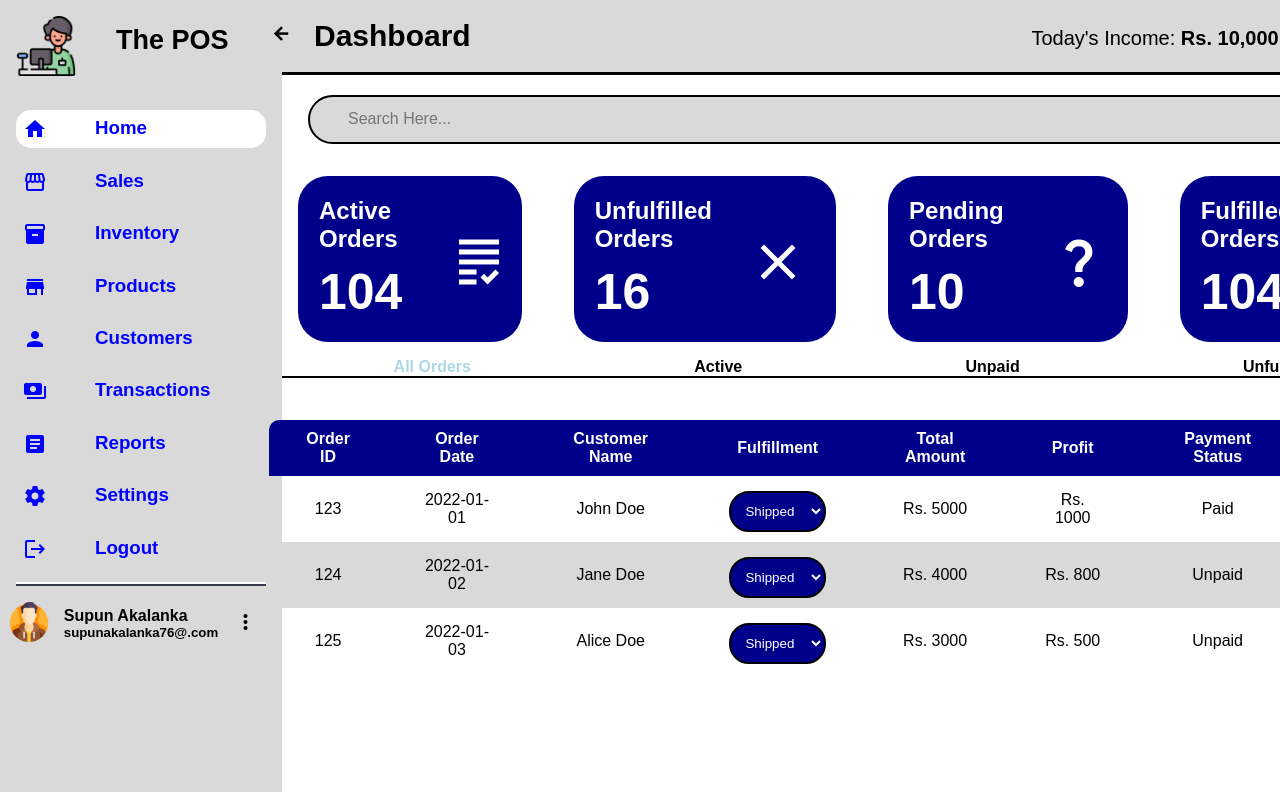
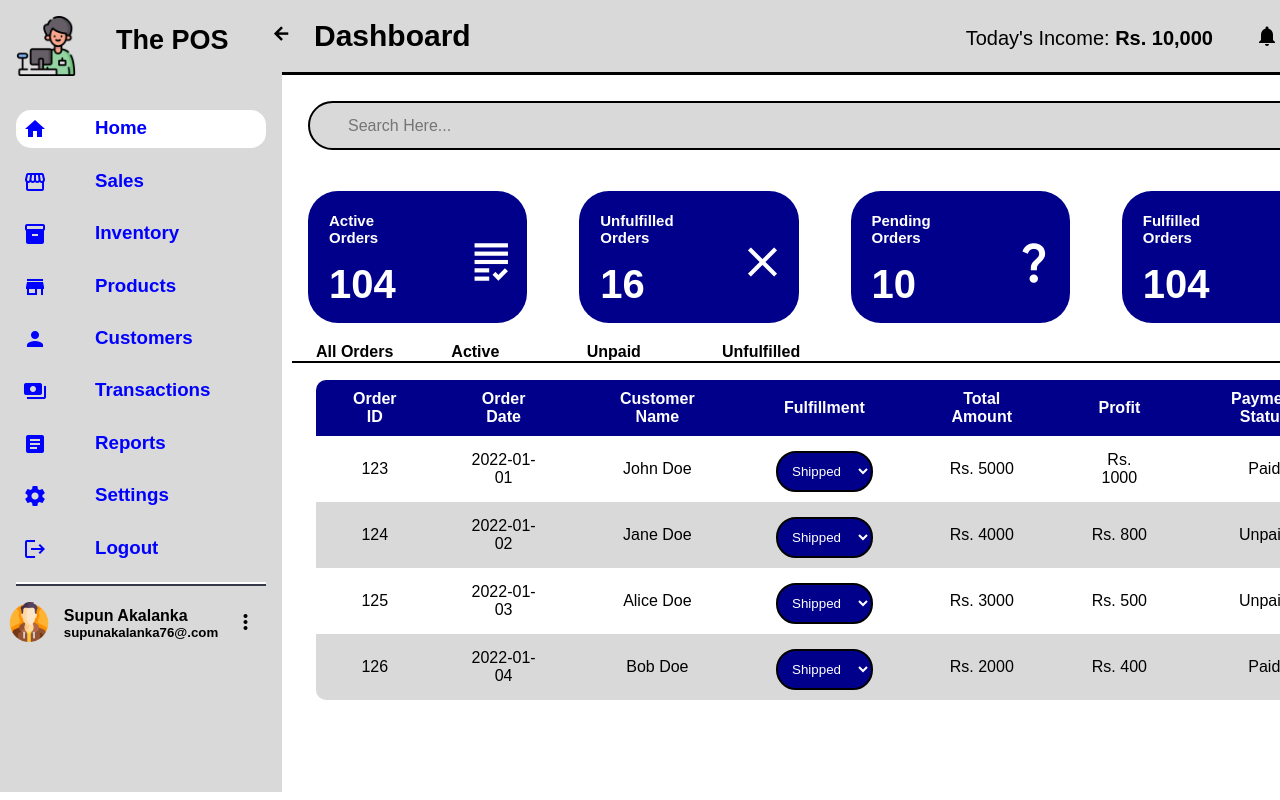
Before and after one commit to supunakalanka76/POS, a React (Create React App) app: page /sales in a window 1280 px wide. Shown: the top 800 px of the page. Built offline with nearby package versions, Linux system fonts and the light colour scheme.

Commit message:
update-product-customers

```diff
--- a/src/components/customers/Customers.css
+++ b/src/components/customers/Customers.css
@@ -50,6 +50,7 @@
     display: grid;
     grid-template-rows: 20% 30% 50%;
     align-items: center;
+    padding: 10px;
 }
 
 .customers-search {
@@ -68,7 +69,6 @@
     background-color: #D9D9D9;
     height: 40px;
     border-radius: 30px;
-    margin-left: 10px;
     padding-top: 5px;
     padding-left: 0.5rem;
     text-align: center;
@@ -116,7 +116,7 @@
     display: grid;
     grid-template-columns: 1fr 1fr 1fr 1fr;
     gap: 20px;
-    margin-top: 5rem;
+    margin-top: 3rem;
 }
 
 .customers-box {
@@ -124,6 +124,7 @@
     display: grid;
     grid-template-columns: 60% 40%;
     margin: 1rem;
+    height: 100px;
     border-radius: 30px;
     padding: 1rem;
 }
@@ -133,43 +134,45 @@
     display: flex;
     flex-direction: row;
     color: white;
-    font-weight: 800;
+    font-size: 20px;
+    font-weight: 700;
     padding: 5px;
     padding-right: 2rem;
 }
 
 .customer-icon {
     color: white;
-    font-size: 60px;
+    font-size: 50px;
     position: relative;
-    top: 40px;
-    left: 20px;
+    top: 30px;
+    left: 30px;
 }
 
 .customers-box h3 {
     display: flex;
     flex-direction: row;
     top: 70px;
-    font-size: 50px;
+    font-size: 40px;
     color: white;
-    padding: 5px;
+    padding: 3px;
     padding-right: 1rem;
 }
 
 .customers-categories {
-    display: flex;
-    justify-content: space-around;
+    display: grid;
+    grid-template-columns: 13% 13% 13% 13% 13%;
     margin-bottom: 20px;
     padding-top: 30px;
-    font-weight: 700;
+    padding-left: 1.5rem;
     border-bottom: 2px solid black;
 }
 
-.customer-category {
+.customers-categories p {
+    font-weight: 600;
     cursor: pointer;
 }
 
-.customer-category.active {
+.customers-categories p:hover {
     color: blue;
 }
 
@@ -177,10 +180,10 @@
     display: inline;
     position:absolute;
     z-index: 2;
-    top: 450px;
-    padding-left: 40px;
+    top: 400px;
+    padding-left: 1.5rem;
     overflow: scroll;
-    height: 200px;
+    height: 260px;
 }
 
 .customer-table {
--- a/src/components/customers/Customers.js
+++ b/src/components/customers/Customers.js
@@ -149,12 +149,12 @@ function Customers() {
       </div>
 
       <div className='customers-categories'>
-        <div className='customer-category active'>All</div>
-        <div className='customer-category'>Regular</div>
-        <div className='customer-category'>Wholesale</div>
-        <div className='customer-category'>Retail</div>
-        <div className='customer-category'>Online</div>
-      </div>
+        <p>All</p>
+        <p>Regular</p>
+        <p>Wholesale</p>
+        <p>Retail</p>
+        <p>Online</p>
+        </div>
 
       <div className='table4'>
         <table className='customer-table'>
@@ -217,6 +217,7 @@ function Customers() {
           </tbody>
         </table>
       </div>
+
     </div>
     </div>
   )
--- a/src/components/products/Products.js
+++ b/src/components/products/Products.js
@@ -30,12 +30,12 @@ function Products() {
       </div>
 
       <div className='product-categories'>
-        <div className='product-category active'>All</div>
-        <div className='product-category'>Electronics</div>
-        <div className='product-category'>Accessories</div>
-        <div className='product-category'>Home & Garden</div>
-        <div className='product-category'>Sports & Outdoors</div>
-        <div className='product-category'>Books</div>
+        <p>All</p>
+        <p>Electronics</p>
+        <p>Accessories</p>
+        <p>Home & Garden</p>
+        <p>Sports & Outdoors</p>
+        <p>Books</p>
       </div>
 
       <div className='table3'>
--- a/src/components/products/products.css
+++ b/src/components/products/products.css
@@ -50,6 +50,7 @@
     display: grid;
     grid-template-rows: 20% 80%;
     align-items: center;
+    margin: 10px;
 }
 
 .product-search {
@@ -58,8 +59,8 @@
     flex-direction: row;
     align-items: center;
     justify-content: left;
-    padding: 1rem;
-    padding-top: 5rem;
+    padding: 10px;
+    top: 1rem;
 }
 
 .product-search-bar {
@@ -68,7 +69,6 @@
     background-color: #D9D9D9;
     height: 40px;
     border-radius: 30px;
-    margin-left: 10px;
     padding-top: 5px;
     padding-left: 0.5rem;
     text-align: center;
@@ -88,20 +88,21 @@
 }
 
 .product-categories {
-    display: flex;
-    justify-content: space-around;
+    display: grid;
+    grid-template-columns: 15% 15% 15% 15% 15% 15%;
+    margin-top: 40px;
     margin-bottom: 20px;
-    padding-top: 30px;
-    font-weight: 700;
     border-bottom: 2px solid black;
+    padding-left: 1.5rem;
 }
 
-.product-category {
+.product-categories p {
     cursor: pointer;
+    font-weight: 600;
 }
 
-.product-category.active {
-    color: darkblue;
+.product-categories p:hover {
+    color: blue;
 }
 
 .table3 {
@@ -109,7 +110,7 @@
     position:absolute;
     z-index: 2;
     top: 230px;
-    padding-left: 40px;
+    padding-left: 20px;
     overflow: scroll;
     height: 450px;
 }
--- a/src/components/sales/Sales.css
+++ b/src/components/sales/Sales.css
@@ -50,6 +50,7 @@
     display: grid;
     grid-template-rows: 20% 30% 50%;
     align-items: center;
+    margin: 10px;
 }
 
 .sales-search {
@@ -68,7 +69,6 @@
     background-color: #D9D9D9;
     height: 40px;
     border-radius: 30px;
-    margin-left: 10px;
     padding-top: 5px;
     padding-left: 0.5rem;
     text-align: center;
@@ -124,6 +124,7 @@
     display: grid;
     grid-template-columns: 60% 40%;
     margin: 1rem;
+    height: 100px;
     border-radius: 30px;
     padding: 1rem;
 }
@@ -133,7 +134,8 @@
     display: flex;
     flex-direction: row;
     color: white;
-    font-weight: 800;
+    font-size: 15px;
+    font-weight: 700;
     padding: 5px;
     padding-right: 2rem;
 }
@@ -141,8 +143,8 @@
 .sales-box h3 {
     display: flex;
     flex-direction: row;
-    top: 70px;
-    font-size: 50px;
+    top: 10px;
+    font-size: 40px;
     color: white;
     padding: 5px;
     padding-right: 1rem;
@@ -150,36 +152,37 @@
 
 .active-icon {
     color: white;
-    font-size: 60px;
+    font-size: 50px;
     position: relative;
-    top: 40px;
-    left: 20px;
+    top: 30px;
+    left: 30px;
 }
 
 .sales-info {
-    display: flex;
-    justify-content: space-around;
+    display: grid;
+    grid-template-columns: 13% 13% 13% 13%;
     margin-bottom: 20px;
     border-bottom: 2px solid black;
+    padding-left: 1.5rem;
 }
 
-.sales-info-items {
+.sales-info p {
     cursor: pointer;
-    font-weight: 700;
+    font-weight: 600;
 }
 
-.sales-info-items.active {
-    color: lightblue !important;
+.sales-info p:hover {
+    color: blue;
 }
 
 .table2 {
     display: inline;
     position:absolute;
     z-index: 2;
-    top: 420px;
+    top: 380px;
     overflow: scroll;
     border-radius: 10px;
-    height: 250px;
+    height: 320px;
 }
 
 .sales-table {
--- a/src/components/sales/Sales.js
+++ b/src/components/sales/Sales.js
@@ -45,10 +45,10 @@ function Sales() {
 
       </div>
       <div className='sales-info'>
-          <div className='sales-info-items active'>All Orders</div>
-          <div className='sales-info-items'>Active</div>
-          <div className='sales-info-items'>Unpaid</div>
-          <div className='sales-info-items'>Unfulfilled</div>
+          <p>All Orders</p>
+          <p>Active</p>
+          <p>Unpaid</p>
+          <p>Unfulfilled</p>
 
         <div className='table2'>
           <table className='sales-table'>
```
